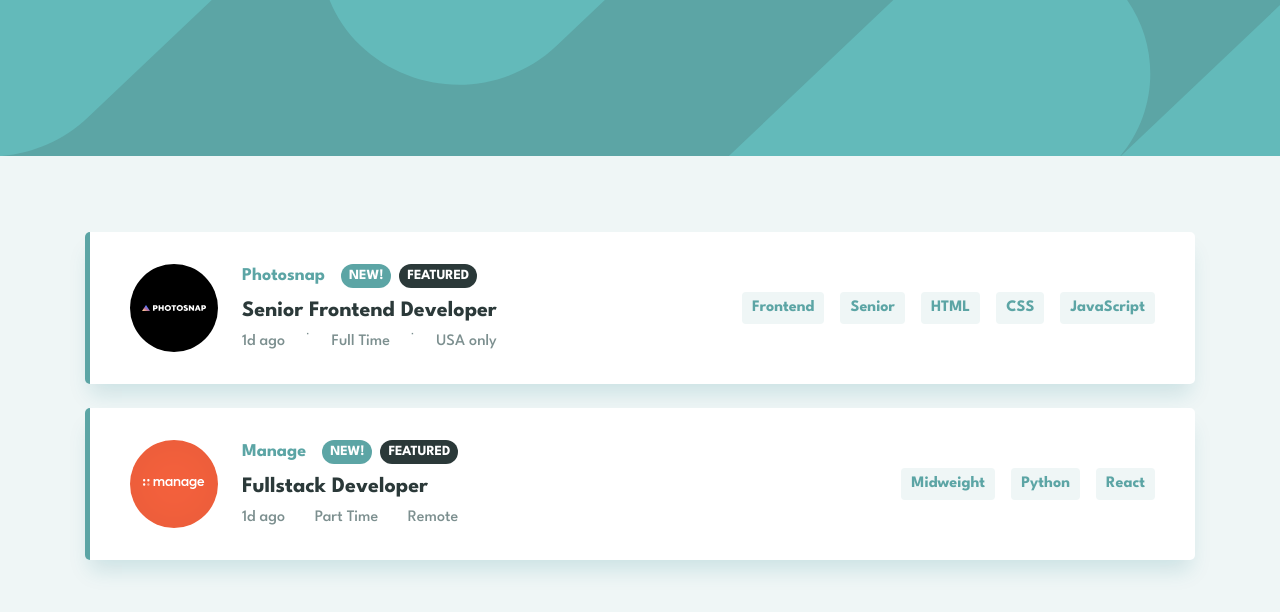
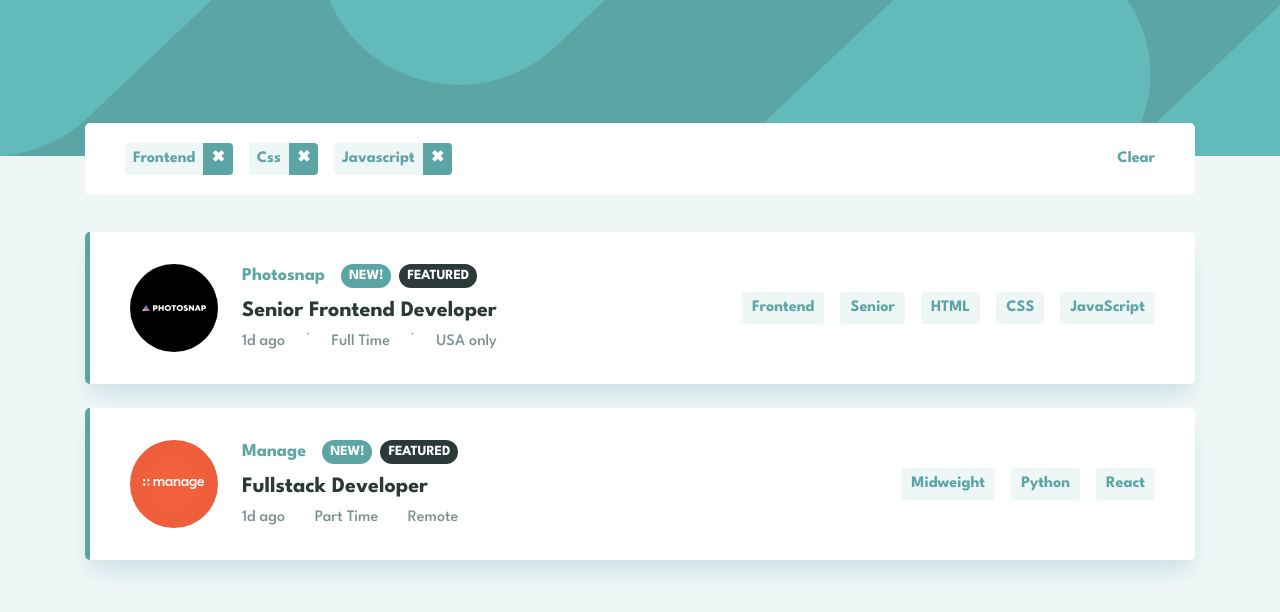
Before and after one commit to VildanHakanaj/static-job-listing, a website: page index.html in a window 1280 px wide. Drawn offline with Linux system fonts and the light colour scheme.

Commit message:
Added the filter section

```diff
--- a/index.css
+++ b/index.css
@@ -81,6 +81,60 @@ header{
     background-image: url("images/bg-header-desktop.svg");
     background-repeat: no-repeat;
     background-size: cover;
+    position: relative;
+}
+
+.filters{
+    max-width: 1110px;
+    width: 100%;
+    border-radius: 5px;
+    background-color: var(--clr-white);
+    padding: 1.25rem 2.5rem;
+    position: absolute;
+    top: calc(100% - 2.085rem);
+    left: 50%;
+    transform: translateX(-50%);
+    display: flex;
+    gap: 1rem;
+}
+
+.filters span{
+    display: inline-block;
+    color: var(--clr-primary);
+    font-weight: var(--fw-bold);
+    font-size: var(--fz-500);
+    line-height: 1.5rem;
+    background-color: var(--clr-light-bg);
+    border-radius: .25rem 0 0 .25rem;
+    padding: .25rem .5rem
+}
+
+.filters div > button{
+    color: var(--clr-white);
+    font-weight: var(--fw-bold);
+    border: none;
+    border-radius: 0 .25rem .25rem 0;
+    padding: 1rem .5rem;
+    line-height: 0;
+    background-color: var(--clr-primary);
+    cursor: pointer;
+}
+
+.filters div > button:hover{
+    background-color: var(--clr-dark-green);
+}
+
+.clear-button:hover{
+    text-decoration: underline;
+}
+.clear-button{
+    cursor: pointer;
+    margin-left: auto;
+    color: var(--clr-primary);
+    background: none;
+    border: none;
+    font-weight: var(--fw-bold);
+    font-size: var(--fz-500);
 }
 
 #items{
--- a/index.html
+++ b/index.html
@@ -15,6 +15,18 @@
 </head>
 <body>
 <header>
+    <div class="filters">
+        <div>
+        <span>Frontend</span><button>&#10006;</button>
+        </div>
+        <div>
+            <span>Css</span><button>&#10006;</button>
+        </div>
+        <div>
+            <span>Javascript</span><button>&#10006;</button>
+        </div>
+        <button class="clear-button" role="button">Clear</button>
+    </div>
 </header>
 
 <div id="items">
@@ -42,7 +54,7 @@
         </div>
         <div class="requirements">
             <!-- Role -->
-        <span>Frontend</span>
+            <span class="badge">Frontend</span>
             <!-- Level -->
             <span>Senior</span>
             <!-- Languages -->
```
Lines whose indentation alone changed are shown as unchanged.
